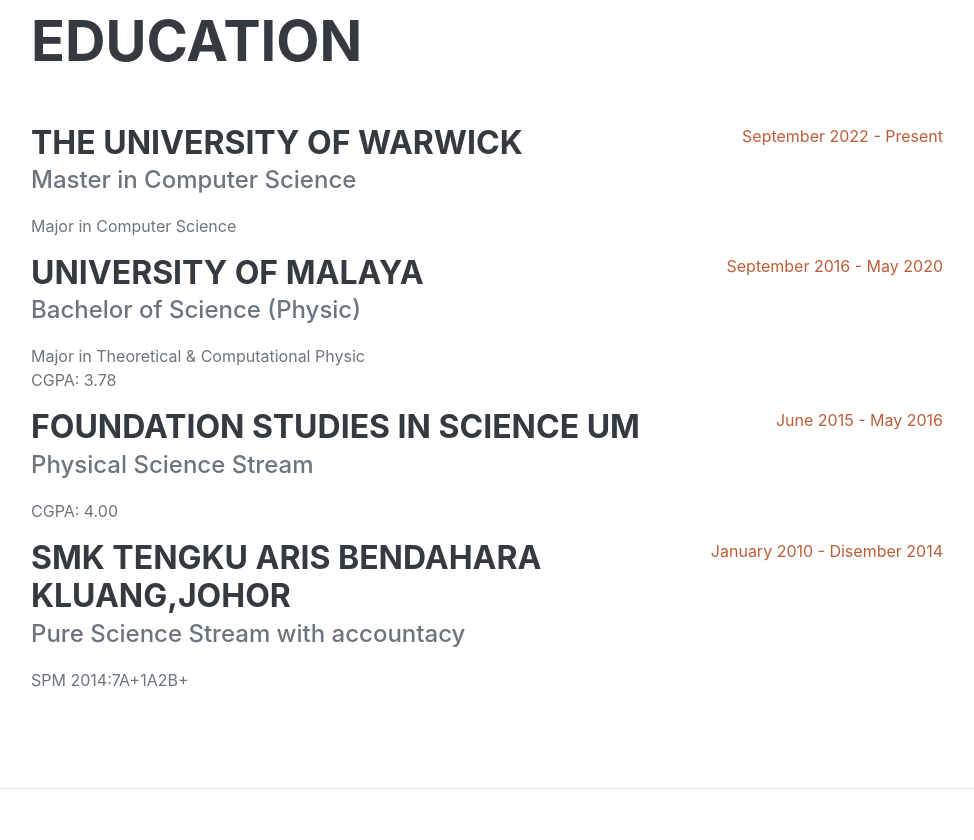
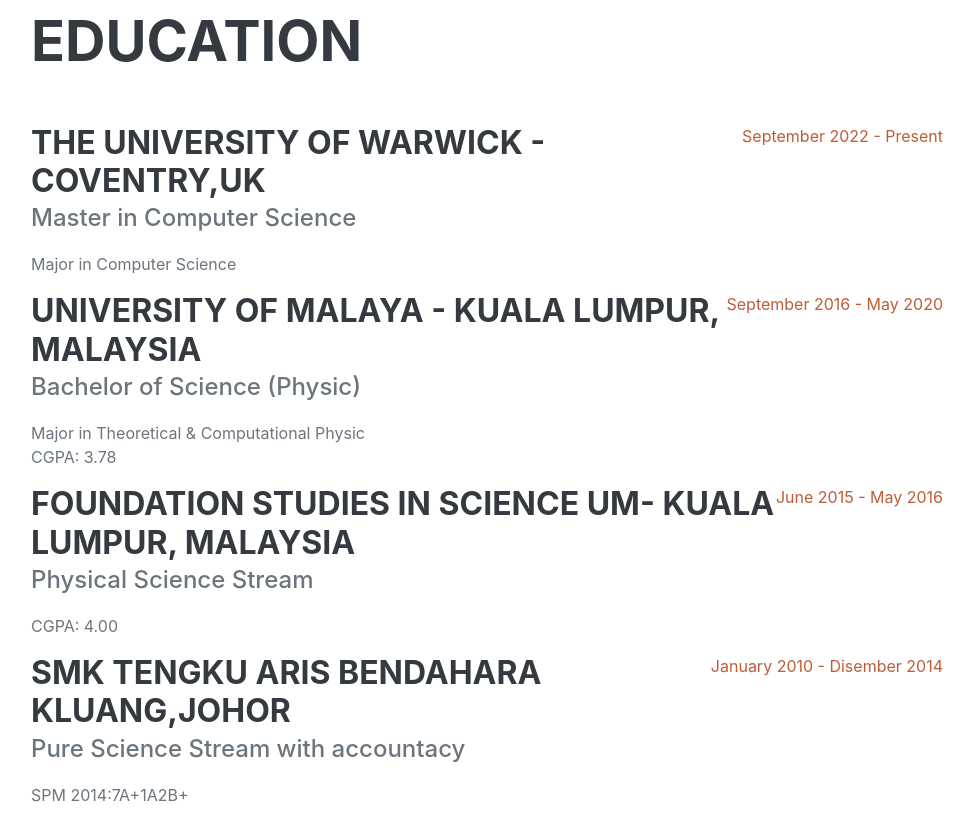
Before and after one commit to haritharash/MuhamadHarithArash, a website: page index.html in a window 1280 px wide. Shown: the part 3920-4760 px from the top of the page, without its empty margins (289-1263 px from the left). Drawn offline with nearby package versions, Linux system fonts and the light colour scheme; a web font is replaced by a local one.

Commit message:
Update index.html

```diff
--- a/index.html
+++ b/index.html
@@ -177,7 +177,7 @@
                     <h2 class="mb-5">Education</h2>
                     <div class="d-flex flex-column flex-md-row justify-content-between ">
                         <div class="flex-grow-1">
-                            <h3 class="mb-0">The University of Warwick</h3>
+                            <h3 class="mb-0">The University of Warwick - Coventry,UK</h3>
                             <div class="subheading mb-3">Master in Computer Science</div>
                             <div>Major in Computer Science</div>
                             <p></p>
@@ -187,7 +187,7 @@
 
                     <div class="d-flex flex-column flex-md-row justify-content-between ">
                         <div class="flex-grow-1">
-                            <h3 class="mb-0">University of Malaya</h3>
+                            <h3 class="mb-0">University of Malaya - Kuala Lumpur, Malaysia</h3>
                             <div class="subheading mb-3">Bachelor of Science (Physic)</div>
                             <div>Major in Theoretical & Computational Physic</div>
                             <p>CGPA: 3.78</p>
@@ -197,7 +197,7 @@
 
                     <div class="d-flex flex-column flex-md-row justify-content-between">
                         <div class="flex-grow-1">
-                            <h3 class="mb-0">Foundation Studies in Science UM</h3>
+                            <h3 class="mb-0">Foundation Studies in Science UM- Kuala Lumpur, Malaysia</h3>
                             <div class="subheading mb-3">Physical Science Stream</div>
                             <p>CGPA: 4.00</p>
                         </div>
```
